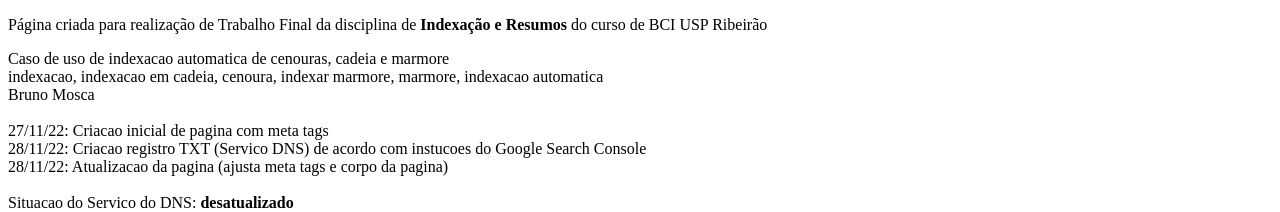
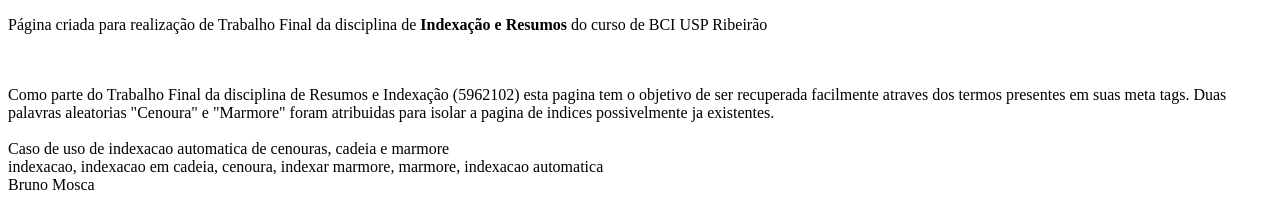
Before and after one commit to bgd94/bgd94-teste-bruno-01, a website: page public-html/index.html in a window 1280 px wide. Shown: the top 212 px of the page. Drawn offline with Linux system fonts and the light colour scheme.

Commit message:
Update index.html

```diff
--- a/public-html/index.html
+++ b/public-html/index.html
@@ -18,6 +18,12 @@
 <body class="">
     <p> Página criada para realização de Trabalho Final da disciplina de <b>Indexação e Resumos</b> do curso de BCI USP Ribeirão </p>
 
+    <br><br>
+    <main>Como parte do Trabalho Final da disciplina de Resumos e Indexação (5962102) esta pagina tem o objetivo de ser recuperada facilmente atraves dos
+ termos presentes em suas meta tags. Duas palavras aleatorias "Cenoura" e "Marmore" foram atribuidas para isolar a pagina de indices possivelmente
+	    ja existentes.</main>
+    <br>
+
     <section> Caso de uso de indexacao automatica de cenouras, cadeia e marmore </section>
     <section> indexacao, indexacao em cadeia, cenoura, indexar marmore, marmore, indexacao automatica </section>
     <section> Bruno Mosca </section>
@@ -27,10 +33,6 @@
     28/11/22: Criacao registro TXT (Servico DNS) de acordo com instucoes do Google Search Console <br>
     28/11/22: Atualizacao da pagina (ajusta meta tags e corpo da pagina)<br>
     <br>Situacao do Servico do DNS: <b>desatualizado</b>
-    <br><br>
-    Como parte do Trabalho Final da disciplina de Resumos e Indexação (5962102) esta pagina tem o objetivo de ser recuperada facilmente atraves dos
- termos presentes em suas meta tags. Duas palavras aleatorias "Cenoura" e "Marmore" foram atribuidas para isolar a pagina de indices possivelmente
- ja existentes.
     <br>
     <img src="https://www.infoescola.com/wp-content/uploads/2010/08/cenoura_250834906-1000x667.jpg" alt="cenoura">
 
```
